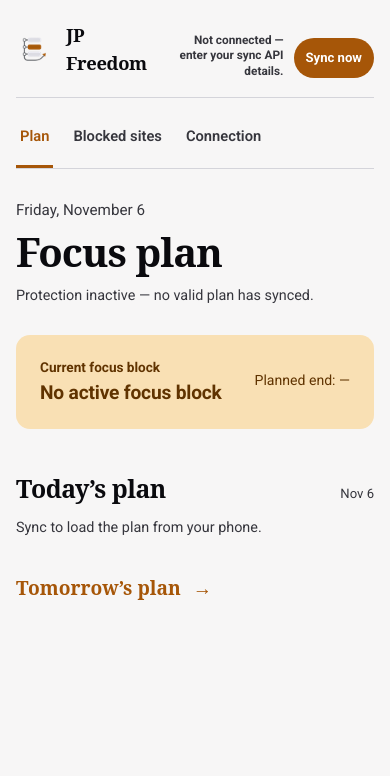
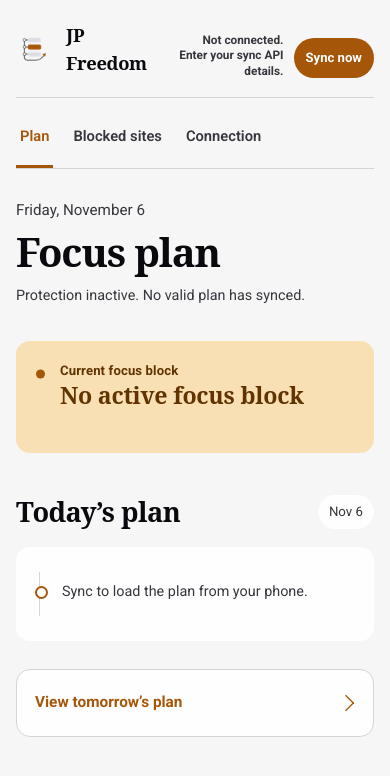
Before and after one commit to Jeanspkdz/jp_freedom, a website with bundled scripts: page apps/chrome-extension/management.html in a window 390 px wide. Both pictures are taken after a click on the button "Sync now". Built offline with nearby package versions, Linux system fonts and the light colour scheme; some packages are replaced by stand-ins of ours; no server answers.

Commit message:
style(chrome-extension): refine plan empty states and copy

```diff
--- a/apps/chrome-extension/management.css
+++ b/apps/chrome-extension/management.css
@@ -222,3 +222,38 @@ fieldset { margin-top: 34px; }
   .domain-input-row { flex-direction: column; }
   .domain-input-row button { width: 100%; }
 }
+
+/* The plan follows the same time-first rhythm as the Android agenda. */
+.plan-intro { margin-bottom: 34px; }
+.plan-intro h1 { letter-spacing: -.03em; }
+.focus-board { position: relative; justify-content: flex-start; min-height: 112px; padding: 22px 28px 22px 52px; }
+.focus-board::before { content: ""; position: absolute; left: 27px; top: 50%; width: 9px; height: 9px; border-radius: 50%; background: var(--amber); transform: translateY(-50%); }
+.focus-main { display: grid; gap: 3px; }
+.focus-main h2 { font-size: .82rem; letter-spacing: .01em; }
+#current-block { margin: 0; font-family: var(--display-font); font-size: clamp(1.45rem, 2.7vw, 1.85rem); line-height: 1.18; }
+#planned-end { margin-left: auto; font-variant-numeric: tabular-nums; }
+.day-plans { max-width: 920px; margin-top: 54px; }
+.day-plan-header { align-items: center; margin-bottom: 18px; }
+.day-plan-header h2 { font-size: 1.7rem; }
+.day-plan-header time { padding: 7px 11px; border-radius: 999px; background: var(--surface); font-size: .83rem; font-variant-numeric: tabular-nums; }
+.day-plan-empty { position: relative; min-height: 94px; margin: 0; padding: 34px 22px 25px 52px; border-radius: 14px; background: var(--surface); color: var(--muted); }
+.day-plan-empty::before { content: ""; position: absolute; left: 26px; top: 25px; bottom: 25px; width: 1px; background: var(--line); }
+.day-plan-empty::after { content: ""; position: absolute; left: 22px; top: 39px; width: 9px; height: 9px; border: 2px solid var(--amber); border-radius: 50%; background: var(--surface); }
+.day-plan-list:not(:empty) { border-top: 1px solid var(--line-soft); }
+.day-plan-row { border-radius: 0; }
+.day-plan-row:first-child { border-top: 0; }
+.tomorrow-link { display: flex; justify-content: space-between; width: 100%; min-height: 68px; margin-top: 28px; padding: 14px 18px; border: 1px solid var(--line); border-radius: 14px; background: var(--surface); color: var(--amber); font-family: "JP Roboto", Roboto, Arial, sans-serif; font-size: .96rem; font-weight: 700; }
+.tomorrow-link:hover:not(:disabled) { background: var(--amber-soft); text-decoration: none; }
+.tomorrow-link-icon { display: inline-block; width: 18px; height: 18px; border-right: 2px solid currentColor; border-bottom: 2px solid currentColor; transform: rotate(-45deg) scale(.65); transition: transform 180ms ease-out; }
+.tomorrow-link[aria-expanded="true"] .tomorrow-link-icon { transform: rotate(45deg) scale(.65); }
+.tomorrow-link + .day-plan { margin-top: 26px; padding-top: 0; border-top: 0; }
+
+@media (max-width: 700px) {
+  .focus-board { align-items: flex-start; padding: 22px 20px 22px 44px; }
+  .focus-board::before { left: 20px; top: 33px; }
+  #planned-end { margin-left: 0; }
+  .day-plans { margin-top: 42px; }
+  .day-plan-empty { padding-left: 46px; }
+  .day-plan-empty::before { left: 23px; }
+  .day-plan-empty::after { left: 19px; }
+}
--- a/apps/chrome-extension/management.html
+++ b/apps/chrome-extension/management.html
@@ -21,7 +21,7 @@
         <div class="plan-intro"><p id="today-intro-date"></p><h1>Focus plan</h1><p id="protection-state" role="status">Checking protection…</p></div>
       <section class="focus-board" aria-labelledby="plan-heading">
         <div class="focus-main"><h2 id="plan-heading">Current focus block</h2><p id="current-block">Loading plan…</p></div>
-        <p id="planned-end">Planned end: —</p>
+        <p id="planned-end" hidden></p>
       </section>
       <div class="day-plans">
         <section class="day-plan" aria-labelledby="today-plan-heading">
@@ -29,7 +29,7 @@
           <p id="today-plan-empty" class="day-plan-empty" role="status">Loading plan…</p>
           <ol id="today-plan-list" class="day-plan-list"></ol>
         </section>
-        <button id="show-tomorrow" class="tomorrow-link" type="button" aria-expanded="false" aria-controls="tomorrow-plan">Tomorrow’s plan <span aria-hidden="true">→</span></button>
+        <button id="show-tomorrow" class="tomorrow-link" type="button" aria-expanded="false" aria-controls="tomorrow-plan"><span class="tomorrow-link-label">View tomorrow’s plan</span><span class="tomorrow-link-icon" aria-hidden="true"></span></button>
         <section id="tomorrow-plan" class="day-plan" aria-labelledby="tomorrow-plan-heading" hidden>
           <div class="day-plan-header"><h2 id="tomorrow-plan-heading">Tomorrow’s plan</h2><time id="tomorrow-plan-date"></time></div>
           <p id="tomorrow-plan-empty" class="day-plan-empty" role="status">Loading plan…</p>
--- a/apps/chrome-extension/src/blocked.js
+++ b/apps/chrome-extension/src/blocked.js
@@ -8,7 +8,9 @@ export async function initializeBlockedPage({
   const { lastValidSnapshot } = await chromeApi.storage.local.get(['lastValidSnapshot']);
   const block = getCurrentAndNext(lastValidSnapshot, now()).current;
   documentRef.getElementById('blocked-activity').textContent = block?.name ?? 'No active focus block';
-  documentRef.getElementById('blocked-end').textContent = block ? `Planned end: ${block.endTime}` : 'Planned end: —';
+  const plannedEnd = documentRef.getElementById('blocked-end');
+  plannedEnd.hidden = !block;
+  plannedEnd.textContent = block ? `Planned end: ${block.endTime}` : '';
 }
 
 if (globalThis.document && globalThis.chrome) void initializeBlockedPage();
--- a/apps/chrome-extension/src/management.js
+++ b/apps/chrome-extension/src/management.js
@@ -143,19 +143,21 @@ function render(documentRef, state, now) {
   grantSiteAccess.hidden = missingDomains.length === 0;
 
   if (!snapshot) {
-    protection.textContent = 'Protection inactive — no valid plan has synced.';
+    protection.textContent = 'Protection inactive. No valid plan has synced.';
     sync.textContent = !connected
-      ? 'Not connected — enter your sync API details.'
-      : error ? 'Offline — no plan has synced yet.' : 'Connected — waiting for first sync.';
+      ? 'Not connected. Enter your sync API details.'
+      : error ? 'Offline. No plan has synced yet.' : 'Connected. Waiting for first sync.';
     currentBlock.textContent = 'No active focus block';
-    plannedEnd.textContent = 'Planned end: —';
+    plannedEnd.hidden = true;
+    plannedEnd.textContent = '';
     return;
   }
 
   protection.textContent = 'Protection is active when a focus block is scheduled.';
-  sync.textContent = error || !connected ? 'Offline — using cached plan.' : 'Synced — using latest plan.';
+  sync.textContent = error || !connected ? 'Offline. Using cached plan.' : 'Synced. Using latest plan.';
   currentBlock.textContent = current?.name ?? 'No active focus block';
-  plannedEnd.textContent = current ? `Planned end: ${current.endTime}` : 'Planned end: —';
+  plannedEnd.hidden = !current;
+  plannedEnd.textContent = current ? `Planned end: ${current.endTime}` : '';
 }
 
 function ensureCustomCheckbox(documentRef, state, domain) {
@@ -236,6 +238,7 @@ export async function initializeManagement({
     const panel = documentRef.getElementById('tomorrow-plan');
     panel.hidden = !panel.hidden;
     documentRef.getElementById('show-tomorrow').setAttribute?.('aria-expanded', String(!panel.hidden));
+    documentRef.querySelector?.('.tomorrow-link-label')?.replaceChildren?.(panel.hidden ? 'View tomorrow’s plan' : 'Hide tomorrow’s plan');
   });
 
   documentRef.getElementById('api-url').value = state.apiUrl;
```
Also changed, not shown: apps/chrome-extension/blocked.html (+1 -1 lines), apps/chrome-extension/test/integration.test.js (+1 -1 lines).
